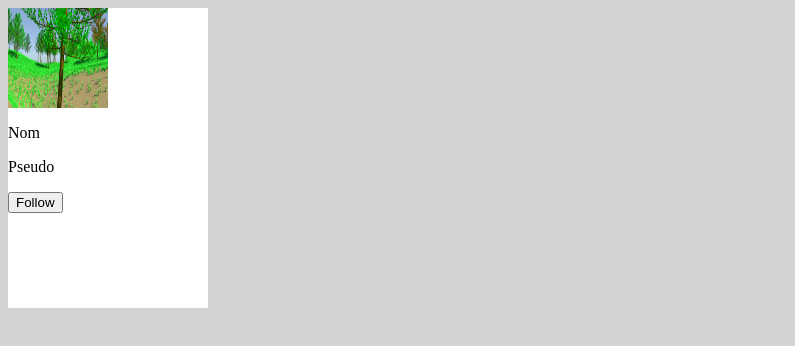
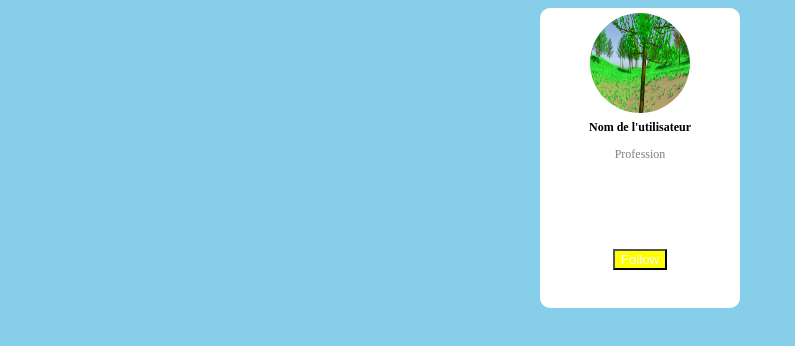
Before and after one commit to Ladifa/test, a plain HTML site: page index.html in a window 1280 px wide. Shown: the whole page, without its empty margins (0-795 px from the left). Drawn offline with Linux system fonts and the light colour scheme.

Commit message:
modifications du fichier style.css et index.html

```diff
--- a/index.html
+++ b/index.html
@@ -17,14 +17,14 @@
 
 					<div class="row">
 						<div class="adresse">
-							<p>Nom</p>
-							<p>Pseudo</p>
+							<p><span id="ind">Nom de l'utilisateur</span></p>
+							<p><span id="int">Profession</span></p>
 						</div>
 					</div>
 
 					<div class="row">
 						<div class="link">
-							<button class="btn btn-primary" onclick=saluer("Raïssa")>Follow</button>
+							<button class="btn btn-primary" onclick=saluer("Dilane")>Follow</button>
 						</div>
 					</div>
 				</div>
@@ -33,7 +33,7 @@
 
 		<script type="text/javascript">
 			function saluer(val) {
-				alert("bonjour "+ val)
+				alert("hello"+ val)
 			}
 		</script>
 	</body>
--- a/style.css
+++ b/style.css
@@ -1,9 +1,45 @@
 body {
-	background-color: lightgrey;
+	background-color: skyblue;
 }
 
 .card {
 	background-color: white;
 	width: 200px;
 	height: 300px;
+	overflow: scroll;
+	border-radius: 10px;
+	text-align: center;
+
+	margin-left: auto;
+	margin-right: auto;
 }
+#ind{
+	font-weight: bold;
+}
+#int{
+	color: grey;
+}
+p{
+	font-size: 12px;
+}
+.image{
+	overflow: hidden;
+	-webkit-border-radius:50px;
+	-moz-border-radius:50px;
+	border-radius: 50px;
+	width: 50%;
+	height: auto;
+	display: block;
+	margin-left: auto;
+	margin-right: auto;
+	position: relative;
+	bottom: -5;
+
+}
+button{
+	background: yellow;
+	color:white;
+	position: relative;
+	bottom: -75;
+
+}
```
